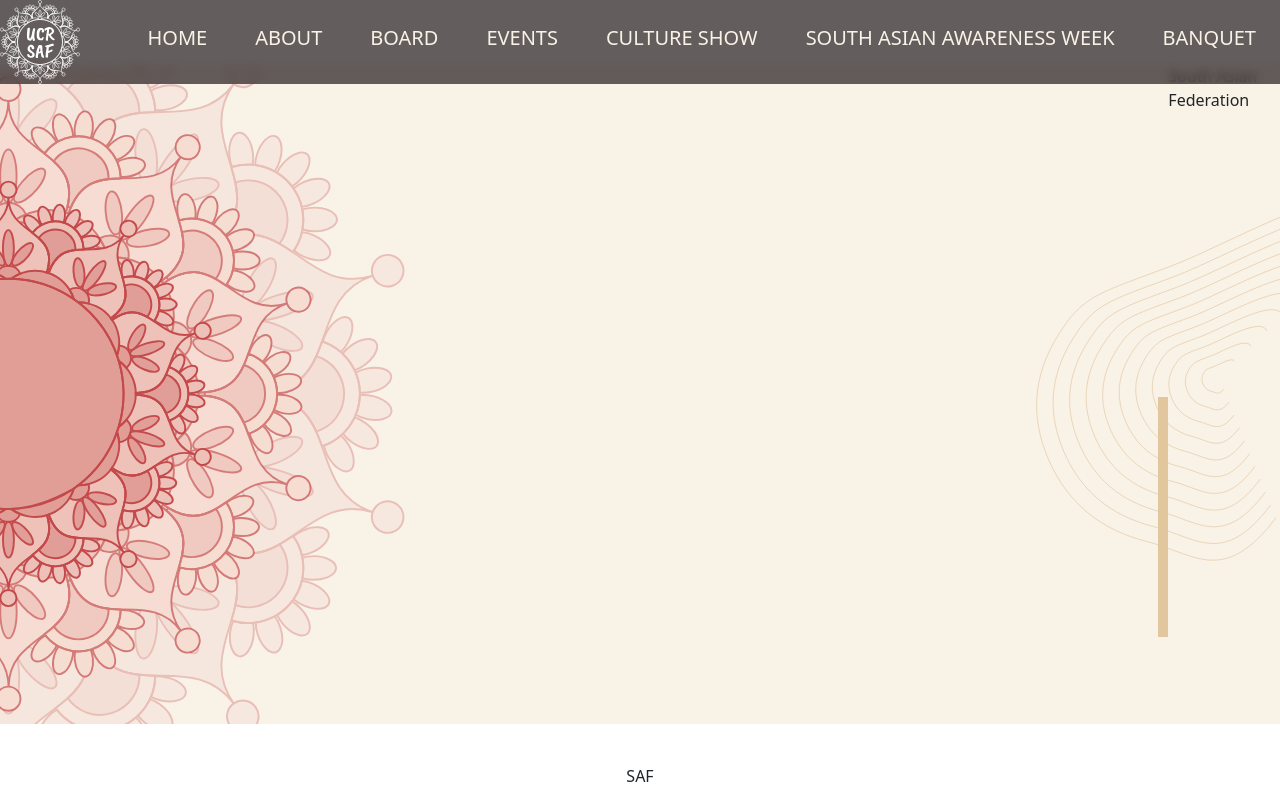
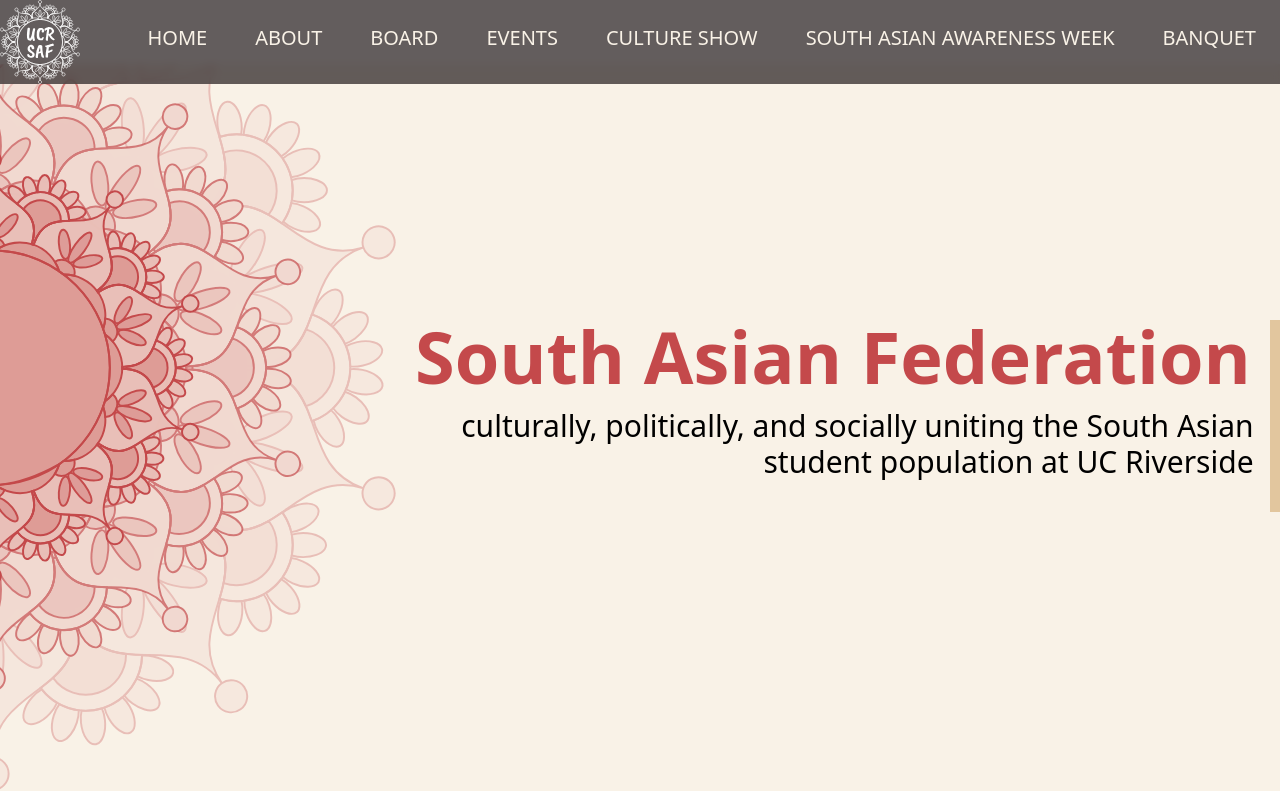
Before and after one commit to acm-ucr/saf-website, a Next.js app: page / in a window 1280 px wide. Shown: the top 800 px of the page. Built offline with nearby package versions, Linux system fonts and the light colour scheme.

Commit message:
Edit Landing.svg and finish Landing without ripple

```diff
--- a/src/components/home/Landing.jsx
+++ b/src/components/home/Landing.jsx
@@ -1,22 +1,29 @@
 import React from "react";
 import Flower from "../../../public/svg/landing.svg";
-import Swirl from "../../../public/svg/ripple.svg";
+
 import Image from "next/image";
 
 const Landing = () => {
   return (
-    <div className="top-0 w-full h-auto bg-saf-beige-100 flex flex-row">
-      <div className=" relative left-[-30.3333%] ">
+    <div className="top-0 w-full h-1/6 bg-saf-beige-100 flex flex-row ">
+      <div className=" w-full relative">
         <Image src={Flower} alt="saf flower" />
       </div>
 
-      <div className=" mt-[10%] relative right-[-19%] ">
-        <Image src={Swirl} alt="saf swirl" />
+      <div className=" mt-[20%] textBox flex flex-row relative items">
+        <div className=" ml-4 relative flex flex-col">
+          <p className="relative text-center text-7xl text-saf-red text-nowrap font-bold">
+            South Asian Federation
+          </p>
+
+          <p className="relative text-3xl text-black text-right">
+            culturally, politically, and socially uniting the South Asian
+            student population at UC Riverside
+          </p>
+        </div>
+
+        <div className="right-[-20%] w-4 h-48 bg-saf-beige-200 ml-4"></div>
       </div>
-
-      <div className=" mt-[26%] right-[-20%] w-4 h-60 bg-saf-beige-200"></div>
-
-      <p className="font-size:xl bg-saf">South Asian Federation</p>
     </div>
   );
 };
```
Also changed, not shown: public/svg/landing.svg.
